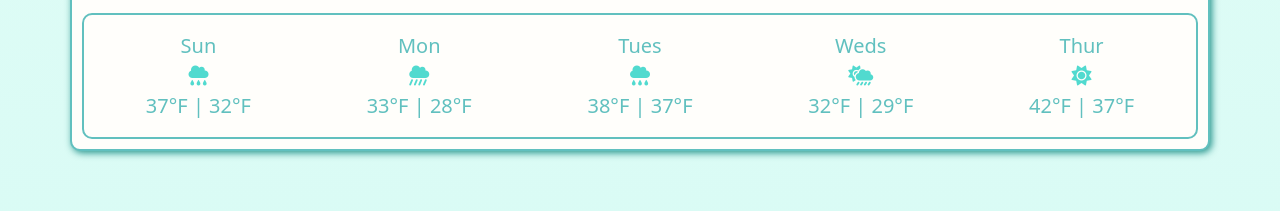
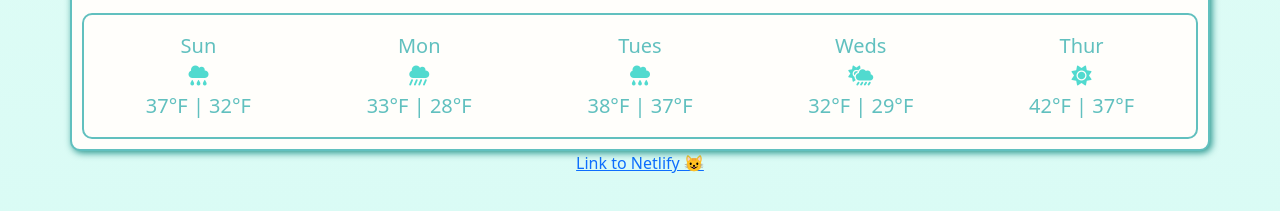
Before and after one commit to theartistboe/my-weather-app, a plain HTML site: page index.html in a window 1280 px wide. Shown: the part 521-732 px from the top of the page. Drawn offline with nearby package versions, Linux system fonts and the light colour scheme.

Commit message:
added netlify link

```diff
--- a/index.html
+++ b/index.html
@@ -116,7 +116,11 @@
         </div>
       </div>
     </div>
-
+    <a
+      href="https://646c49c06fa7840008c1b868--superb-blini-f723fd.netlify.app/"
+      target="_blank"
+      >Link to Netlify 😺</a
+    >
     <script src="src/week4.js"></script>
   </body>
 </html>
--- a/src/styles.css
+++ b/src/styles.css
@@ -17,6 +17,7 @@ h5 {
   text-align: left;
 }
 body {
+  text-align: center;
   background: linear-gradient(
     180deg,
     rgb(227, 253, 246) 0%,
```
